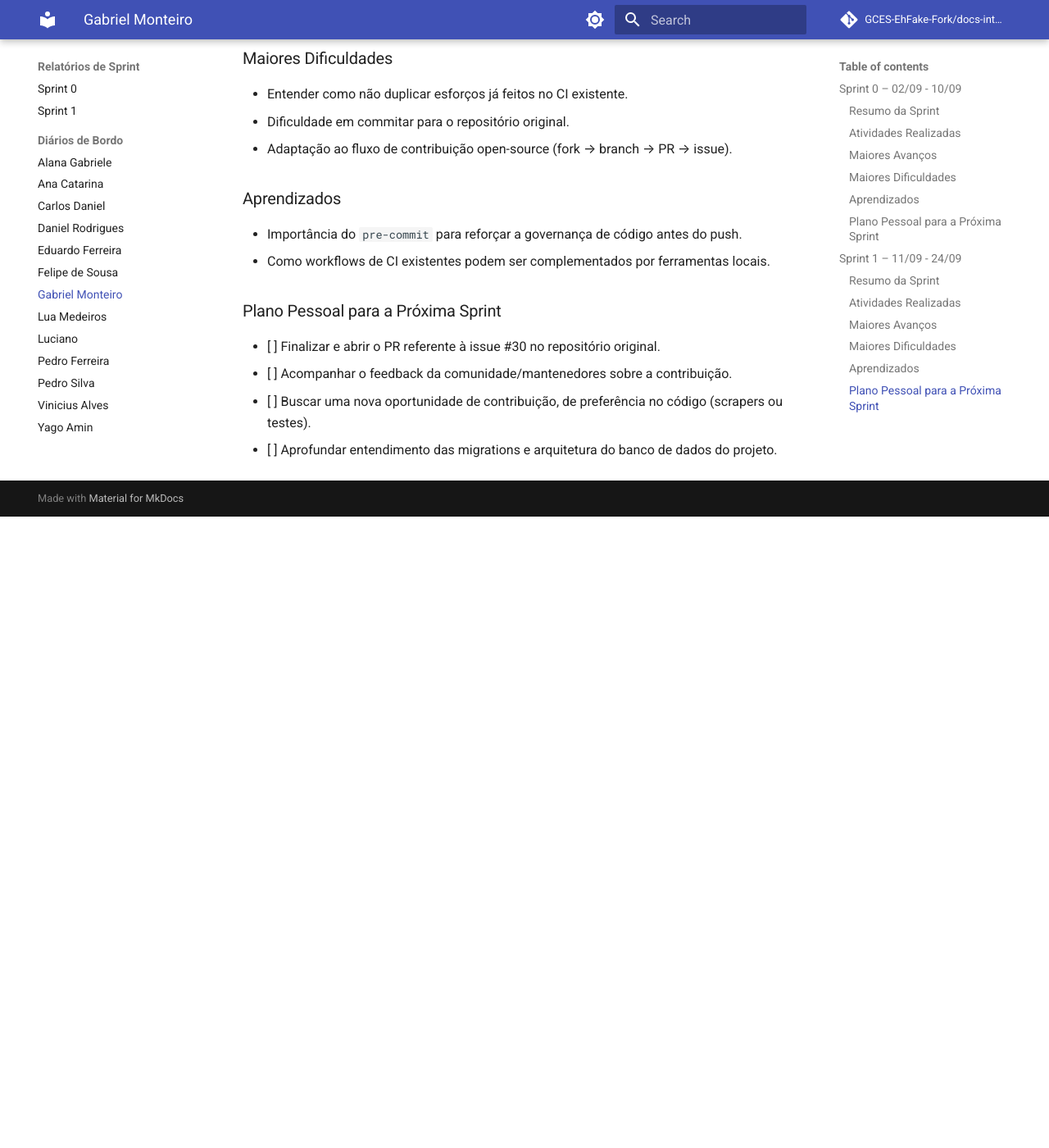
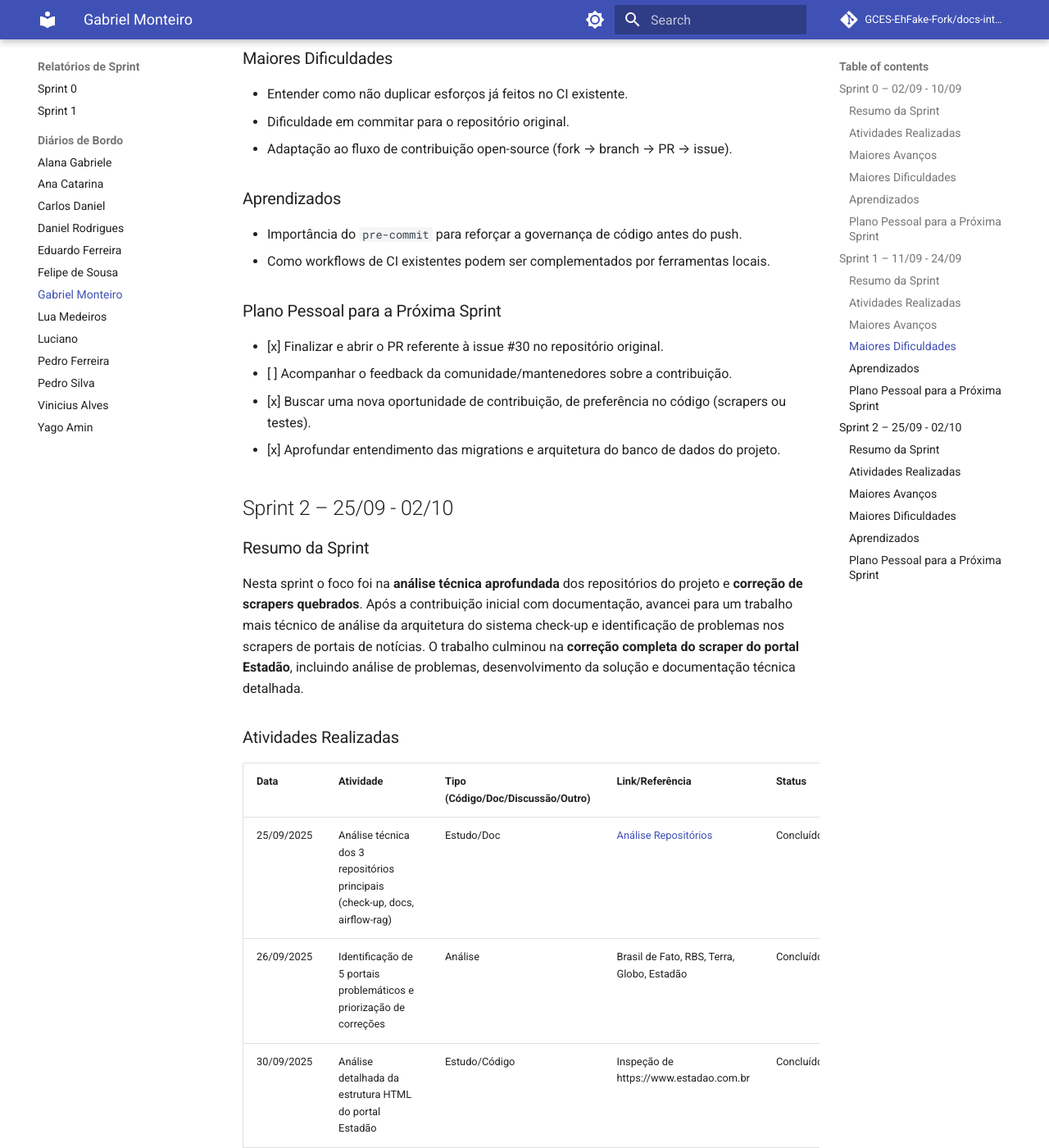
Before and after one commit to GCES-EhFake-Fork/docs-interno, an MkDocs documentation site: the page built from docs/diarios/diarioGabriel.md, in a window 1280 px wide and 1400 px high, scrolled down 3291 px. Shown: the whole window at 82% size. Built offline with MkDocs 1.6.1 and Material for MkDocs 9.7.7, drawn with Linux system fonts in a browser that asks for light colours; comment, search, counter and statistics services are not loaded; before the commit the page ends 3921 px from its top, so only the background shows below that; some of the changed text lies outside the part shown.

Commit message:
feat: Criação Diário de bordo 3

```diff
--- a/docs/diarios/diarioGabriel.md
+++ b/docs/diarios/diarioGabriel.md
@@ -82,7 +82,51 @@ Nesta sprint o foco foi avançar da etapa de estudo inicial para a **primeira co
 
 ### Plano Pessoal para a Próxima Sprint
 
-- [ ] Finalizar e abrir o PR referente à issue #30 no repositório original.
+- [x] Finalizar e abrir o PR referente à issue #30 no repositório original.
 - [ ] Acompanhar o feedback da comunidade/mantenedores sobre a contribuição.
-- [ ] Buscar uma nova oportunidade de contribuição, de preferência no código (scrapers ou testes).
-- [ ] Aprofundar entendimento das migrations e arquitetura do banco de dados do projeto.
+- [x] Buscar uma nova oportunidade de contribuição, de preferência no código (scrapers ou testes).
+- [x] Aprofundar entendimento das migrations e arquitetura do banco de dados do projeto.
+
+## Sprint 2 – 25/09 - 02/10
+
+### Resumo da Sprint
+
+Nesta sprint o foco foi na **análise técnica aprofundada** dos repositórios do projeto e **correção de scrapers quebrados**. Após a contribuição inicial com documentação, avancei para um trabalho mais técnico de análise da arquitetura do sistema check-up e identificação de problemas nos scrapers de portais de notícias. O trabalho culminou na **correção completa do scraper do portal Estadão**, incluindo análise de problemas, desenvolvimento da solução e documentação técnica detalhada.
+
+### Atividades Realizadas
+
+| Data       | Atividade                                                                   | Tipo (Código/Doc/Discussão/Outro) | Link/Referência                                                                          | Status    |
+| ---------- | --------------------------------------------------------------------------- | --------------------------------- | ---------------------------------------------------------------------------------------- | --------- |
+| 25/09/2025 | Análise técnica dos 3 repositórios principais (check-up, docs, airflow-rag) | Estudo/Doc                        | [Análise Repositórios](repositórios analisados)                                          | Concluído |
+| 26/09/2025 | Identificação de 5 portais problemáticos e priorização de correções         | Análise                           | Brasil de Fato, RBS, Terra, Globo, Estadão                                               | Concluído |
+| 30/09/2025 | Análise detalhada da estrutura HTML do portal Estadão                       | Estudo/Código                     | Inspeção de https://www.estadao.com.br                                                   | Concluído |
+| 01/10/2025 | Re-inspeção de páginas individuais de notícias do Estadão                   | Estudo/Código                     | Análise de estrutura de artigos, paywall e seletores                                     | Concluído |
+| 01/10/2025 | Desenvolvimento da correção completa do spider Estadão                      | Código                            | [Spider Atualizado](https://github.com/EH-FAKE/check-up/blob/develop/spiders/estadao.py) | Concluído |
+| 01/10/2025 | Criação de issue técnica completa seguindo padrão                           | Doc                               | [Issue Estadão](https://github.com/EH-FAKE/check-up/issues/42)                           | Concluído |
+
+### Maiores Avanços
+
+- **Análise arquitetural completa**: Compreendi a estrutura completa do sistema
+- **Diagnóstico preciso**: Identifiquei que 8 portais estão funcionais e 5 problemáticos
+- **Solução técnica robusta**: Desenvolvi correção completa do Estadão com múltiplos seletores, tratamento de paywall e filtragem inteligente
+
+### Maiores Dificuldades
+
+- **Complexidade do paywall**: O Estadão tem muito conteúdo restrito para assinantes, exigindo estratégias de extração parcial
+- **Seletores CSS voláteis**: A estrutura HTML moderna do portal muda frequentemente, necessitando múltiplos seletores de fallback
+
+### Aprendizados
+
+- **Arquitetura de sistemas de scraping**: Compreendi como funciona a pipeline completa desde coleta de URLs até visualização no frontend
+- **Técnicas avançadas de web scraping**: Aprendi sobre tratamento de paywalls, múltiplos seletores, rate limiting e detecção de bot
+- **Playwright vs Scrapy**: Entendi quando usar cada ferramenta
+- **Análise de priorização técnica**: Aprendi a criar matrizes de decisão para correções em projetos reais
+
+### Plano Pessoal para a Próxima Sprint
+
+- [ ] **Melhorar a correção do Estadão** no ambiente de desenvolvimento
+- [ ] **Testar e validar** a solução com as métricas definidas (70%+ taxa de extração)
+- [ ] **Fechar o PR** com a correção do Estadão no repositório original
+- [ ] **Iniciar correção do próximo portal**
+- [ ] **Contribuir com melhorias** no sistema de monitoramento de scrapers quebrados
+- [ ] **Documentar processo** de manutenção preventiva para evitar quebras futuras
```
